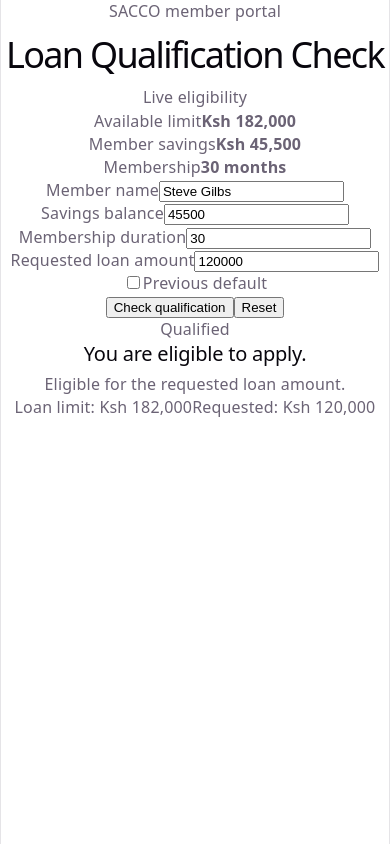
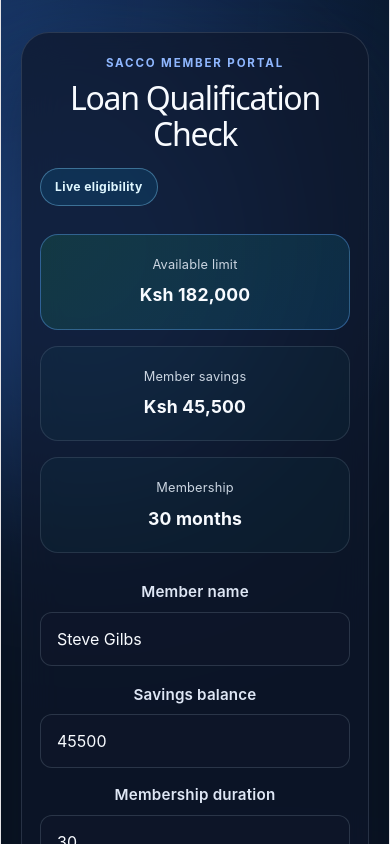
Before and after one commit to stevegilbs254-byte/sacco-system, a React app in the folder frontend/: page / in a window 390 px wide. Shown: the top 844 px of the page. Built offline with nearby package versions, Linux system fonts and the light colour scheme; the HTML template or start-up script is replaced by a standard one.

Commit message:
Fix the app styling so the custom SACCO qualification UI renders properly.

```diff
--- a/frontend/src/App.css
+++ b/frontend/src/App.css
@@ -1,184 +1,326 @@
-.counter {
-  font-size: 16px;
-  padding: 5px 10px;
-  border-radius: 5px;
-  color: var(--accent);
-  background: var(--accent-bg);
-  border: 2px solid transparent;
-  transition: border-color 0.3s;
-  margin-bottom: 24px;
-
-  &:hover {
-    border-color: var(--accent-border);
-  }
-  &:focus-visible {
-    outline: 2px solid var(--accent);
-    outline-offset: 2px;
-  }
+* {
+  box-sizing: border-box;
 }
 
-.hero {
-  position: relative;
-
-  .base,
-  .framework,
-  .vite {
-    inset-inline: 0;
-    margin: 0 auto;
+:root {
+  font-family: 'Inter', 'Segoe UI', sans-serif;
+  line-height: 1.5;
+  font-weight: 400;
+  color: #e2e8f0;
+  background: #07111f;
+  font-synthesis: none;
+  text-rendering: optimizeLegibility;
+  -webkit-font-smoothing: antialiased;
+  -moz-osx-font-smoothing: grayscale;
 }
 
-  .base {
-    width: 170px;
+html,
+body,
+#root {
+  margin: 0;
+  min-height: 100%;
+}
+
+body {
+  min-height: 100vh;
+  background:
+    radial-gradient(circle at top left, rgba(59, 130, 246, 0.28), transparent 35%),
+    radial-gradient(circle at bottom right, rgba(168, 85, 247, 0.2), transparent 30%),
+    #07111f;
+}
+
+button,
+input {
+  font: inherit;
+}
+
+.page-shell {
   position: relative;
+  min-height: 100vh;
+  display: grid;
+  place-items: center;
+  padding: 32px 20px;
+  overflow: hidden;
+}
+
+.glow {
+  position: absolute;
+  width: 420px;
+  height: 420px;
+  border-radius: 50%;
+  filter: blur(110px);
+  opacity: 0.42;
   z-index: 0;
 }
 
-  .framework,
-  .vite {
-    position: absolute;
+.glow-left {
+  left: -120px;
+  top: 80px;
+  background: rgba(59, 130, 246, 0.9);
 }
 
-  .framework {
-    z-index: 1;
-    top: 34px;
-    height: 28px;
-    transform: perspective(2000px) rotateZ(300deg) rotateX(44deg) rotateY(39deg)
-      scale(1.4);
+.glow-right {
+  right: -100px;
+  bottom: 80px;
+  background: rgba(168, 85, 247, 0.9);
 }
 
-  .vite {
-    z-index: 0;
-    top: 107px;
-    height: 26px;
-    width: auto;
-    transform: perspective(2000px) rotateZ(300deg) rotateX(40deg) rotateY(39deg)
-      scale(0.8);
+.loan-card {
+  position: relative;
+  z-index: 1;
+  width: min(100%, 980px);
+  padding: 32px;
+  background: rgba(15, 23, 42, 0.72);
+  border: 1px solid rgba(148, 163, 184, 0.2);
+  border-radius: 28px;
+  box-shadow: 0 30px 80px rgba(15, 23, 42, 0.5);
+  backdrop-filter: blur(18px);
+}
+
+.header-band {
+  display: flex;
+  justify-content: space-between;
+  align-items: flex-start;
+  gap: 16px;
+  margin-bottom: 28px;
+}
+
+.eyebrow {
+  margin: 0 0 8px;
+  color: #8fb7ff;
+  text-transform: uppercase;
+  letter-spacing: 0.16em;
+  font-size: 0.72rem;
+  font-weight: 700;
+}
+
+h1 {
+  margin: 0;
+  color: #f8fbff;
+  font-size: clamp(2rem, 2vw + 1rem, 3rem);
+  line-height: 1.12;
+  letter-spacing: -0.04em;
+}
+
+.status-pill {
+  padding: 9px 14px;
+  border-radius: 999px;
+  font-size: 0.76rem;
+  font-weight: 700;
+  letter-spacing: 0.03em;
+  border: 1px solid rgba(125, 211, 252, 0.4);
+  background: rgba(14, 165, 233, 0.12);
+  color: #dff7ff;
+}
+
+.summary-grid {
+  display: grid;
+  grid-template-columns: repeat(3, minmax(0, 1fr));
+  gap: 16px;
+}
+
+.summary-box {
+  padding: 20px 18px;
+  border-radius: 18px;
+  background: rgba(15, 118, 110, 0.08);
+  border: 1px solid rgba(148, 163, 184, 0.18);
+  display: flex;
+  flex-direction: column;
+  gap: 8px;
+}
+
+.summary-box span {
+  color: #cbd5e1;
+  font-size: 0.8rem;
+}
+
+.summary-box strong {
+  color: #f8fbff;
+  font-size: clamp(1.1rem, 1vw + 0.8rem, 1.7rem);
+}
+
+.summary-box--primary {
+  background: linear-gradient(135deg, rgba(34, 197, 94, 0.14), rgba(14, 165, 233, 0.14));
+  border-color: rgba(96, 165, 250, 0.4);
+}
+
+.qualification-form {
+  display: grid;
+  gap: 18px;
+  margin-top: 28px;
+}
+
+.field-row {
+  display: grid;
+  grid-template-columns: repeat(2, minmax(0, 1fr));
+  gap: 16px;
+}
+
+.field-group {
+  display: flex;
+  flex-direction: column;
+  gap: 8px;
+}
+
+.field-group label,
+.checkbox-box span {
+  color: #dfe7f5;
+  font-weight: 600;
+  font-size: 0.95rem;
+}
+
+input {
+  width: 100%;
+  background: rgba(15, 23, 42, 0.7);
+  border: 1px solid rgba(148, 163, 184, 0.22);
+  border-radius: 12px;
+  padding: 14px 16px;
+  color: #f8fbff;
+  transition: all 0.2s ease;
+}
+
+input::placeholder {
+  color: #94a3b8;
+}
+
+input:focus {
+  outline: none;
+  border-color: rgba(96, 165, 250, 0.9);
+  box-shadow: 0 0 0 4px rgba(59, 130, 246, 0.15);
+}
+
+.field-row--inline {
+  align-items: end;
+}
+
+.checkbox-box {
+  display: flex;
+  align-items: center;
+  gap: 12px;
+  min-height: 52px;
+  padding: 0 16px;
+  background: rgba(15, 23, 42, 0.7);
+  border: 1px solid rgba(148, 163, 184, 0.22);
+  border-radius: 12px;
+  cursor: pointer;
+}
+
+.checkbox-box input {
+  width: 18px;
+  height: 18px;
+  accent-color: #22c55e;
+}
+
+.button-row {
+  display: flex;
+  gap: 12px;
+  margin-top: 4px;
+}
+
+.primary-btn,
+.secondary-btn {
+  border: none;
+  border-radius: 12px;
+  padding: 14px 20px;
+  font-weight: 700;
+  cursor: pointer;
+  transition: transform 0.2s ease, box-shadow 0.2s ease;
+}
+
+.primary-btn {
+  background: linear-gradient(135deg, #22c55e, #14b8a6);
+  color: white;
+  box-shadow: 0 16px 30px rgba(34, 197, 94, 0.28);
+}
+
+.secondary-btn {
+  background: rgba(148, 163, 184, 0.08);
+  color: #e2e8f0;
+  border: 1px solid rgba(148, 163, 184, 0.2);
+}
+
+.primary-btn:hover,
+.secondary-btn:hover {
+  transform: translateY(-1px);
+}
+
+.result-panel {
+  margin-top: 28px;
+  padding: 22px 24px;
+  border-radius: 18px;
+  border: 1px solid;
+}
+
+.result-panel--success {
+  background: rgba(34, 197, 94, 0.08);
+  border-color: rgba(34, 197, 94, 0.35);
+}
+
+.result-panel--warning {
+  background: rgba(245, 158, 11, 0.08);
+  border-color: rgba(245, 158, 11, 0.35);
+}
+
+.result-badge {
+  display: inline-flex;
+  padding: 6px 12px;
+  border-radius: 999px;
+  background: rgba(148, 163, 184, 0.12);
+  font-size: 0.76rem;
+  font-weight: 800;
+  text-transform: uppercase;
+  letter-spacing: 0.08em;
+  color: #f8fbff;
+}
+
+.result-panel h2 {
+  margin: 14px 0 8px;
+  color: #f8fbff;
+  font-size: clamp(1.2rem, 1vw + 0.8rem, 1.8rem);
+}
+
+.result-panel p {
+  margin: 0;
+  color: #dfe7f5;
+}
+
+.result-meta {
+  display: flex;
+  justify-content: space-between;
+  gap: 12px;
+  margin-top: 16px;
+  padding-top: 14px;
+  border-top: 1px solid rgba(148, 163, 184, 0.18);
+  color: #cbd5e1;
+  font-size: 0.9rem;
+  flex-wrap: wrap;
+}
+
+@media (max-width: 760px) {
+  .loan-card {
+    padding: 22px 18px;
+  }
+
+  .header-band {
+    flex-direction: column;
+    align-items: flex-start;
+  }
+
+  .summary-grid,
+  .field-row {
+    grid-template-columns: 1fr;
+  }
+
+  .button-row {
+    flex-direction: column;
+  }
+
+  .primary-btn,
+  .secondary-btn {
+    width: 100%;
+  }
+
+  .result-meta {
+    flex-direction: column;
   }
 }
-
-#center {
-  display: flex;
-  flex-direction: column;
-  gap: 25px;
-  place-content: center;
-  place-items: center;
-  flex-grow: 1;
-
-  @media (max-width: 1024px) {
-    padding: 32px 20px 24px;
-    gap: 18px;
-  }
-}
-
-#next-steps {
-  display: flex;
-  border-top: 1px solid var(--border);
-  text-align: left;
-
-  & > div {
-    flex: 1 1 0;
-    padding: 32px;
-    @media (max-width: 1024px) {
-      padding: 24px 20px;
-    }
-  }
-
-  .icon {
-    margin-bottom: 16px;
-    width: 22px;
-    height: 22px;
-  }
-
-  @media (max-width: 1024px) {
-    flex-direction: column;
-    text-align: center;
-  }
-}
-
-#docs {
-  border-right: 1px solid var(--border);
-
-  @media (max-width: 1024px) {
-    border-right: none;
-    border-bottom: 1px solid var(--border);
-  }
-}
-
-#next-steps ul {
-  list-style: none;
-  padding: 0;
-  display: flex;
-  gap: 8px;
-  margin: 32px 0 0;
-
-  .logo {
-    height: 18px;
-  }
-
-  a {
-    color: var(--text-h);
-    font-size: 16px;
-    border-radius: 6px;
-    background: var(--social-bg);
-    display: flex;
-    padding: 6px 12px;
-    align-items: center;
-    gap: 8px;
-    text-decoration: none;
-    transition: box-shadow 0.3s;
-
-    &:hover {
-      box-shadow: var(--shadow);
-    }
-    .button-icon {
-      height: 18px;
-      width: 18px;
-    }
-  }
-
-  @media (max-width: 1024px) {
-    margin-top: 20px;
-    flex-wrap: wrap;
-    justify-content: center;
-
-    li {
-      flex: 1 1 calc(50% - 8px);
-    }
-
-    a {
-      width: 100%;
-      justify-content: center;
-      box-sizing: border-box;
-    }
-  }
-}
-
-#spacer {
-  height: 88px;
-  border-top: 1px solid var(--border);
-  @media (max-width: 1024px) {
-    height: 48px;
-  }
-}
-
-.ticks {
-  position: relative;
-  width: 100%;
-
-  &::before,
-  &::after {
-    content: '';
-    position: absolute;
-    top: -4.5px;
-    border: 5px solid transparent;
-  }
-
-  &::before {
-    left: 0;
-    border-left-color: var(--border);
-  }
-  &::after {
-    right: 0;
-    border-right-color: var(--border);
-  }
-}
```
Lines whose indentation alone changed are shown as unchanged.
